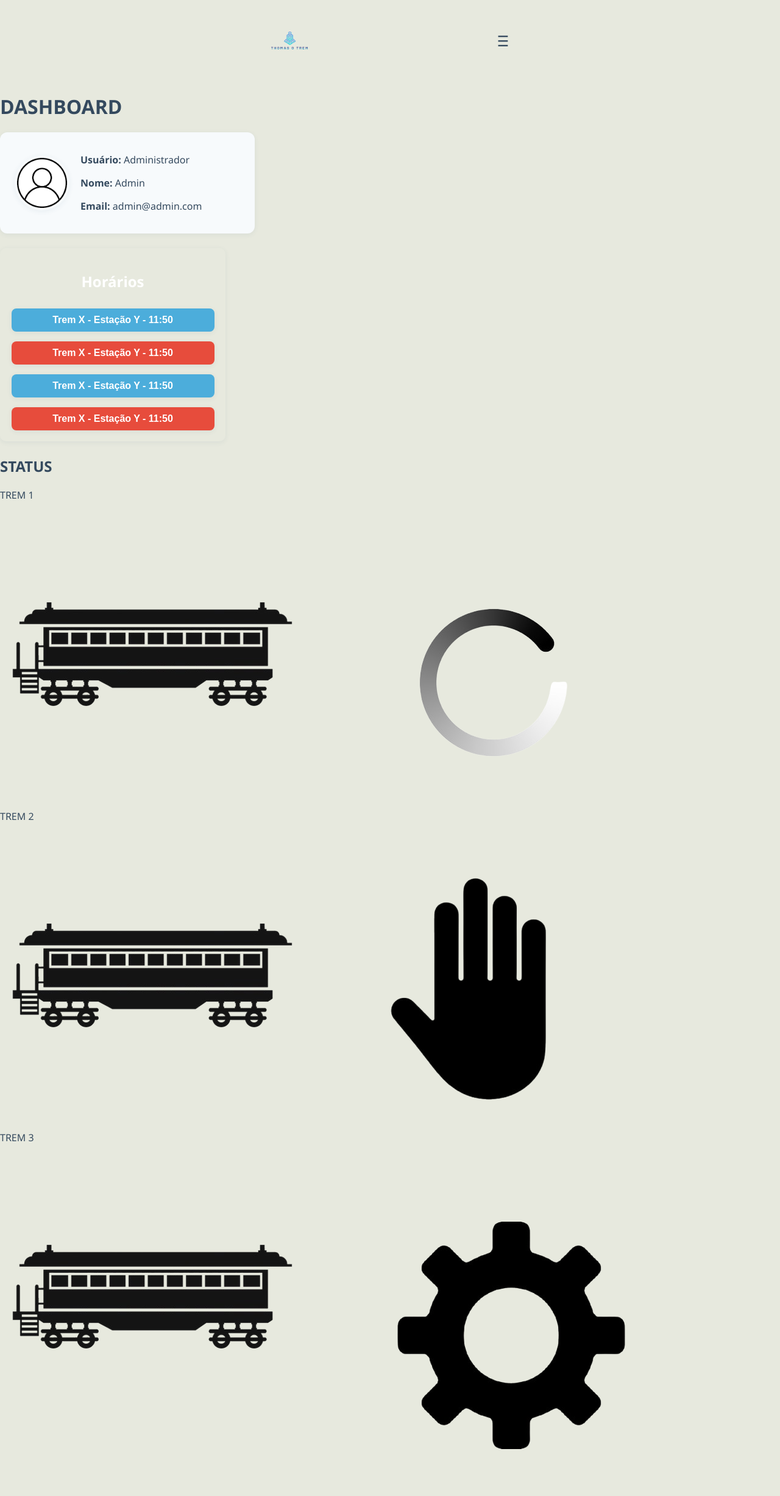
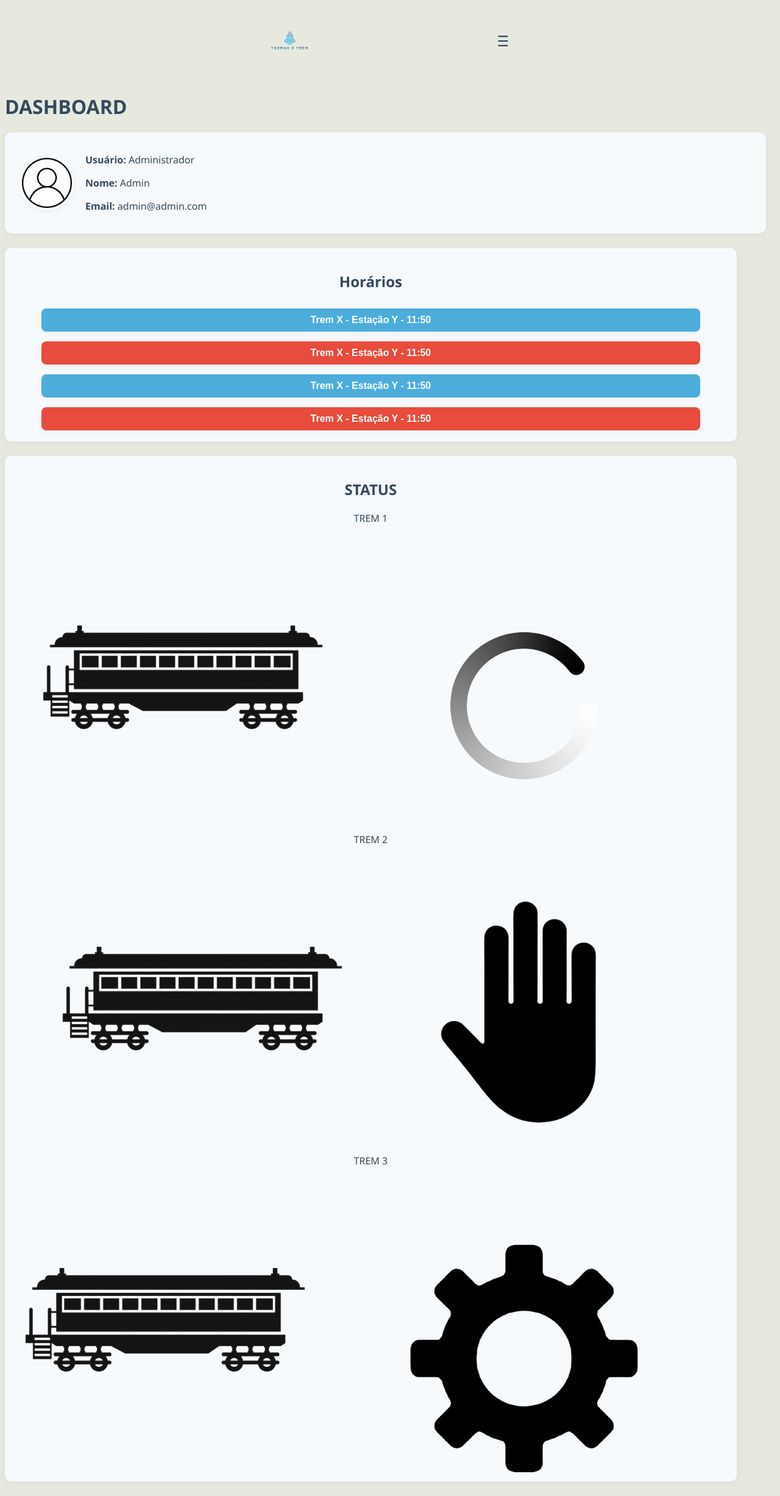
Before and after one commit to Lucascode06/SA---Thomas-o-Trem, a PHP site: page /public/dashboard.php in a window 1280 px wide. Shown: the whole page at 61% size. Before the commit the page ends 2377 px from the top, so only its background shows below. Run offline with PHP 8.4, Linux system fonts and the light colour scheme; a user stored in the database is signed in; some web fonts are replaced.

Commit message:
update css

```diff
--- a/index.php
+++ b/index.php
@@ -87,7 +87,6 @@
 
         <?php endif; ?>
 
-        <a href="public/esqueceuasenha.html">Esqueceu a senha?</a>
     </div>
 </body>
 
--- a/public/dashboard.php
+++ b/public/dashboard.php
@@ -2,7 +2,7 @@
 session_start();
 // logout.php está em script/, usar caminho absoluto relativo ao diretório atual
 include __DIR__ . '/../script/logout.php';
-// Verifica se é admin
+
 $isAdmin = isset($_SESSION["admin"]) && $_SESSION["admin"] === true;
 ?>
 
--- a/style/style.css
+++ b/style/style.css
@@ -20,7 +20,6 @@
   font-family: var(--font-family);
   background-color: var(--background-color);
   color: var(--text-color);
-  margin: 0;
   min-height: 100vh;
 }
 
@@ -151,8 +150,7 @@
   box-shadow: var(--shadow);
   padding: 18px 24px;
   margin-bottom: 24px;
-  width: 100%;
-  max-width: 370px;
+  width: 95%;
   gap: 18px;
 }
 
@@ -165,14 +163,12 @@
 }
 
 .box {
-  background: linear-gradient(var(--primary-light) 60%);
-  color: var(--white);
+  background-color: #f7fafc;
   border-radius: 10px;
   box-shadow: var(--shadow);
   padding: 18px 0 10px 0;
   margin-bottom: 24px;
-  width: 100%;
-  max-width: 370px;
+  width: 95%;
   text-align: center;
 }
 
@@ -196,6 +192,16 @@
 .box button.red {
   background: var(--danger-color);
   color: var(--white);
+}
+
+.relatorio-box{
+  background-color: #f7fafc;
+  border-radius: 10px;
+  box-shadow: var(--shadow);
+  padding: 18px 0 10px 0;
+  margin-bottom: 24px;
+  width: 95%;
+  text-align: center;
 }
 
 /* === MANUTENÇÃO === */
```
